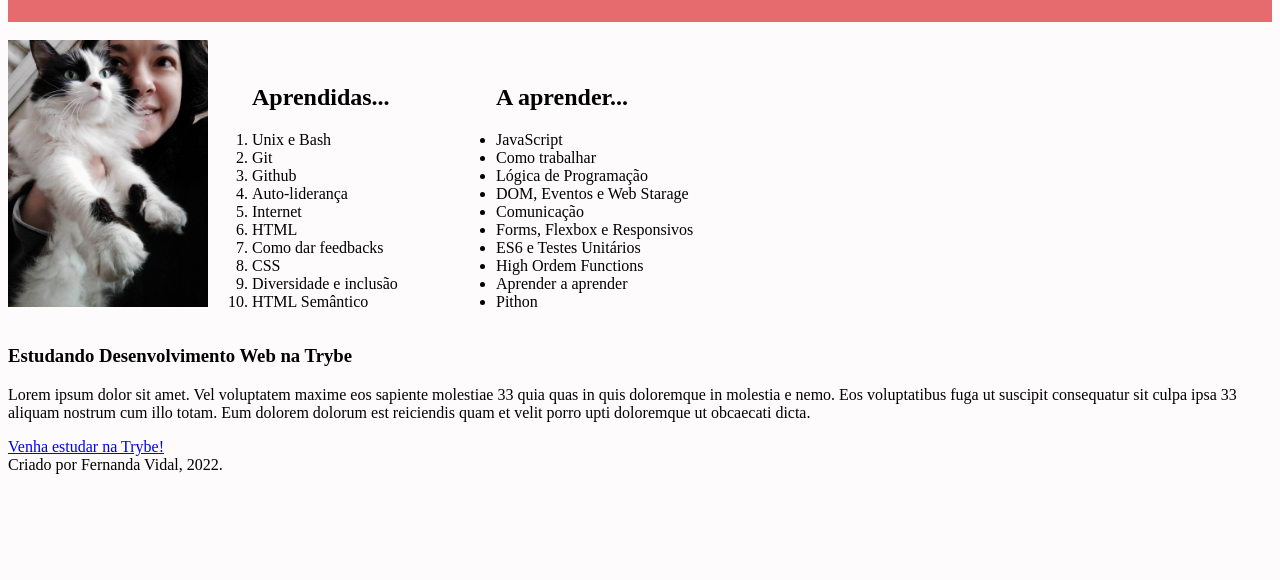
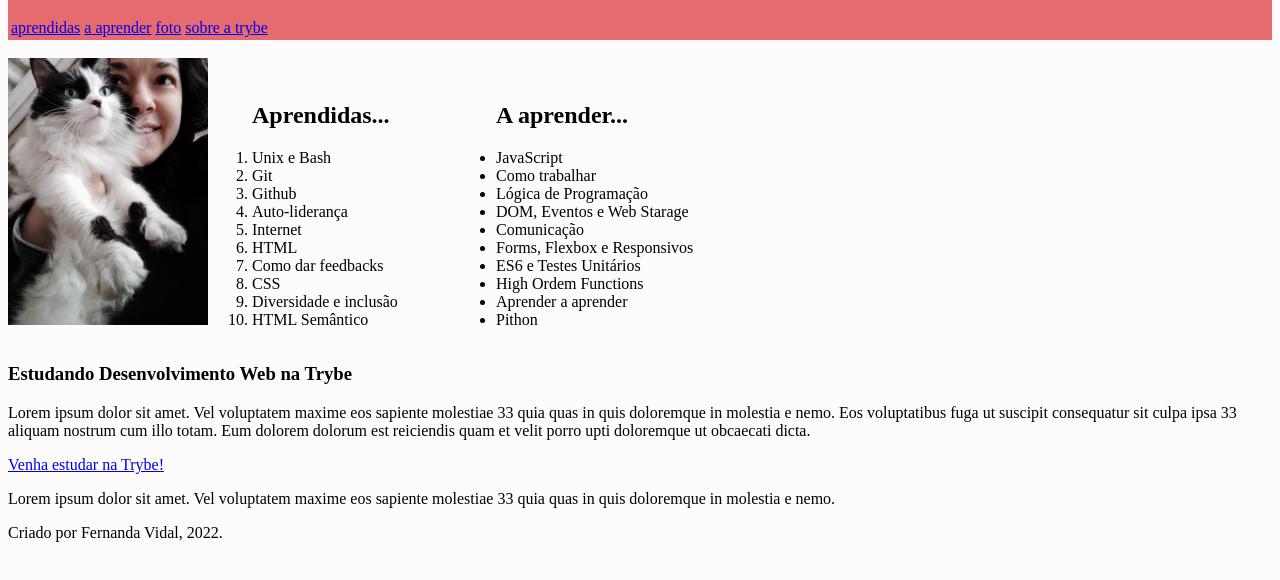
Before and after one commit to Fernanda-Vidal/ProjectTrybe-lessons-learned, a website: page index.html in a window 1280 px wide. Shown: the part 72-652 px from the top of the page. Drawn offline with Linux system fonts and the light colour scheme.

Commit message:
Adiciona tag nav.

```diff
--- a/index.html
+++ b/index.html
@@ -10,6 +10,12 @@
 <body>
     <header id="cabecalho">
         <h1 id="titulo">Lessons Learned Project</h1>
+        <nav>
+            <a href="#licoes_aprendidas">aprendidas</a>
+            <a href="#licoes_a_aprender">a aprender</a>
+            <a href="#minha_foto">foto</a>
+            <a href="#artigo">sobre a trybe</a>
+        </nav>
     </header>
     <br>
     <section>
@@ -41,8 +47,8 @@
         <li>Pithon</li>
     </ul>
     </section>
-    <section>
-    <article>
+    <section id="lateral">
+    <article id="artigo">
         <h1>Estudando Desenvolvimento Web na Trybe</h1>
         <p>Lorem ipsum dolor sit amet. Vel voluptatem maxime eos sapiente molestiae 33 quia quas in quis doloremque in molestia
             e nemo. Eos voluptatibus fuga ut suscipit consequatur sit culpa ipsa 33 aliquam nostrum cum illo totam. Eum dolorem
@@ -50,6 +56,12 @@
             <a href="https://www.betrybe.com/?utm_source=google&utm_medium=cpc&utm_campaign=pmax&utm_content=ad1&gclid=CjwKCAiAjoeRBhAJEiwAYY3nDEK40CXdniS3NR7rj4te3E9KClT1h-f723vMlUk3LNq_-IOzTs1zShoC6N8QAvD_BwE" target="_blanck">Venha estudar na Trybe!</a>
     </article>
     </section>
+    <section>
+        <aside>
+            <p>Lorem ipsum dolor sit amet. Vel voluptatem maxime eos sapiente molestiae 33 quia quas in quis doloremque in molestia
+                e nemo. </p>
+        </aside>
+    </section>
     <footer id="rodape">
         Criado por Fernanda Vidal, 2022.
     </footer>
--- a/style.css
+++ b/style.css
@@ -28,7 +28,3 @@ body {
 #licoes_a_aprender {
     display: inline-block;
 }
-
-#rodape {
-    display: block;
-}
```
